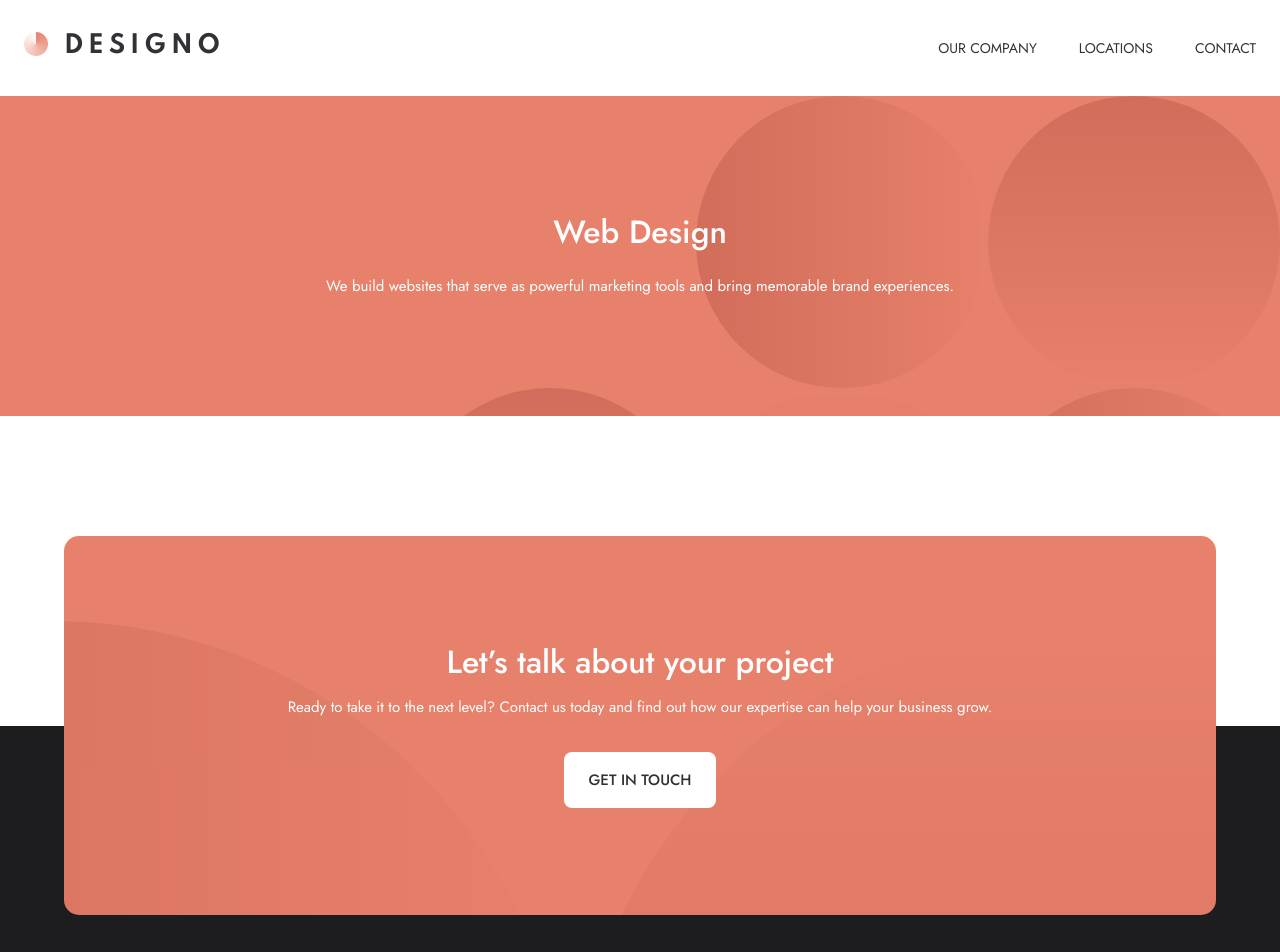
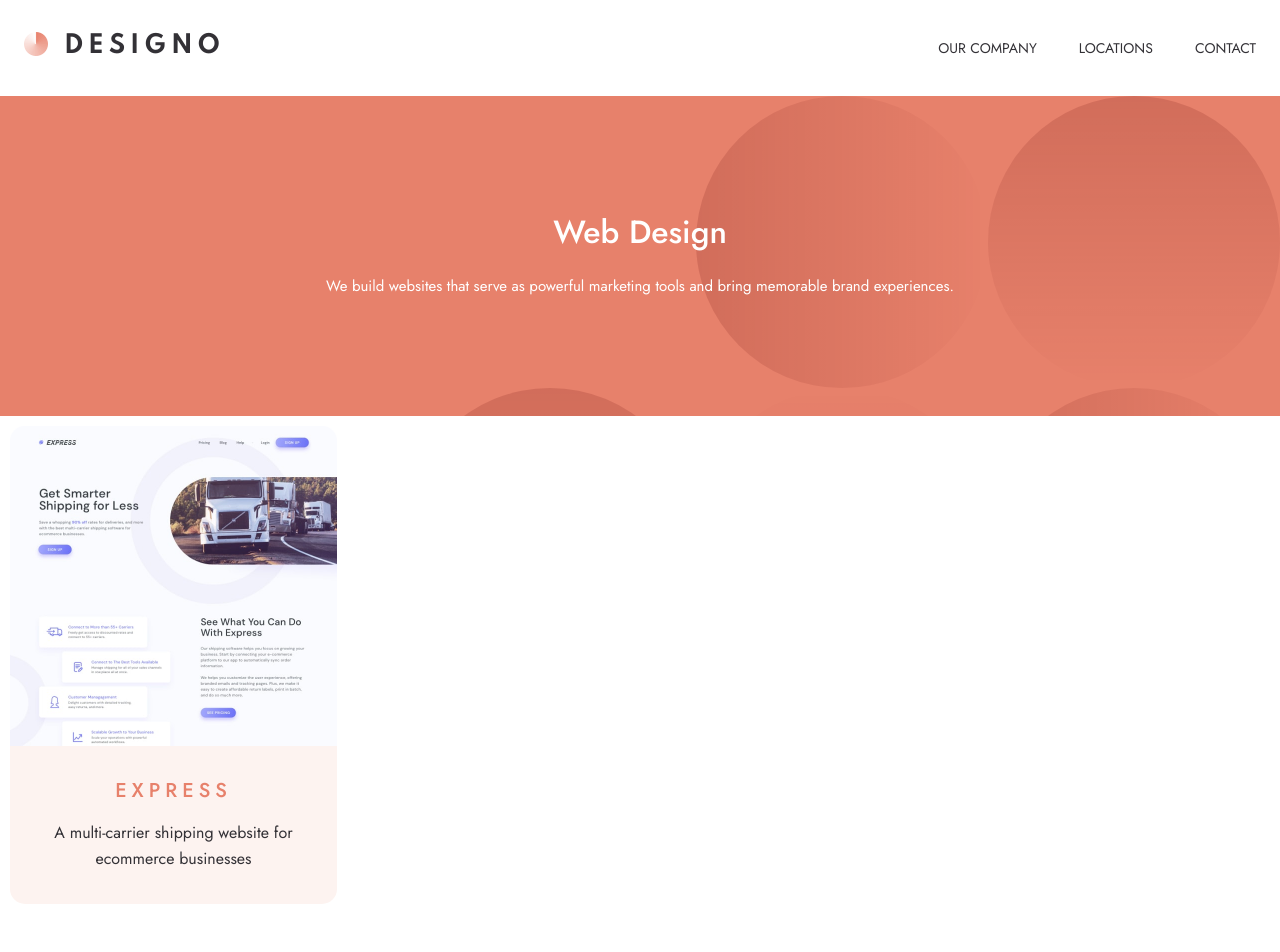
Before and after one commit to jvictorPS/Website_Designo, a React (Vite) app: page /WebDesign in a window 1280 px wide. Shown: the top 952 px of the page. Built offline with nearby package versions, Linux system fonts and the light colour scheme.

Commit message:
criação de componente projectCard para exibição dos projetos do site

```diff
--- /dev/null
+++ b/src/components/atoms/ProjectCard/index.jsx
@@ -0,0 +1,17 @@
+/* eslint-disable react/prop-types */ // TODO: upgrade to latest eslint tooling
+
+import { ContainerCard, ContainerDescription, ContainerImage } from "./style";
+
+
+export default function ProjectCard({image , title , description}) {
+    return (
+        <ContainerCard>
+            <ContainerImage src={image} />
+
+            <ContainerDescription>
+                <h4>{title}</h4>
+                <p>{description}</p>
+            </ContainerDescription>
+        </ContainerCard>
+    )
+}
--- /dev/null
+++ b/src/components/atoms/ProjectCard/style.js
@@ -0,0 +1,50 @@
+import styled from "styled-components";
+
+
+export const ContainerCard = styled.div`
+    width: 327px;
+    height: 478px;
+    border-radius: 15px;
+    display: flex;
+    flex-direction: column;
+    background-color: transparent;
+    margin: 10px;
+`
+export const ContainerImage = styled.img`
+    width: 327px;
+    height: 320px;
+    border-top-left-radius: 15px;
+    border-top-right-radius: 15px;
+    border: none;
+    object-fit: cover;
+`
+
+export const ContainerDescription = styled.div`
+    background-color: #FDF3F0;
+    width: 327px;
+    height: 158px;
+    border-bottom-left-radius: 15px;
+    border-bottom-right-radius: 15px;
+    display: flex;
+    flex-direction: column;
+    align-items: center;
+    justify-content: center;
+    text-align: center;
+    padding: 30px 32px;
+    gap: 16px;
+
+    h4 {
+        color: #E7816B;
+        font-size: 20px;
+        font-weight: 500;
+        line-height: 26px;
+        letter-spacing: 5px;
+    }
+
+    p {
+        color: #333136;
+        font-size: 16px;
+        font-weight: 400;
+        line-height: 26px;
+    }
+`
--- a/src/pages/WebDesign/index.jsx
+++ b/src/pages/WebDesign/index.jsx
@@ -1,4 +1,7 @@
+import ProjectCard from "../../components/atoms/ProjectCard";
 import ServiceIntroductionCard from "../../components/atoms/ServiceIntroductionCard";
+
+import test from '../../assets/web-design/desktop/image-express.jpg'
 
 export default function WebDesign() {
     return (
@@ -8,6 +11,12 @@ export default function WebDesign() {
                 description={'We build websites that serve as powerful marketing tools and bring memorable brand experiences.'}
             />
 
+            <ProjectCard
+                image={test}
+                title={'EXPRESS'}
+                description={'A multi-carrier shipping website for ecommerce businesses'}
+            />
+
         </>
     )
 }
```
